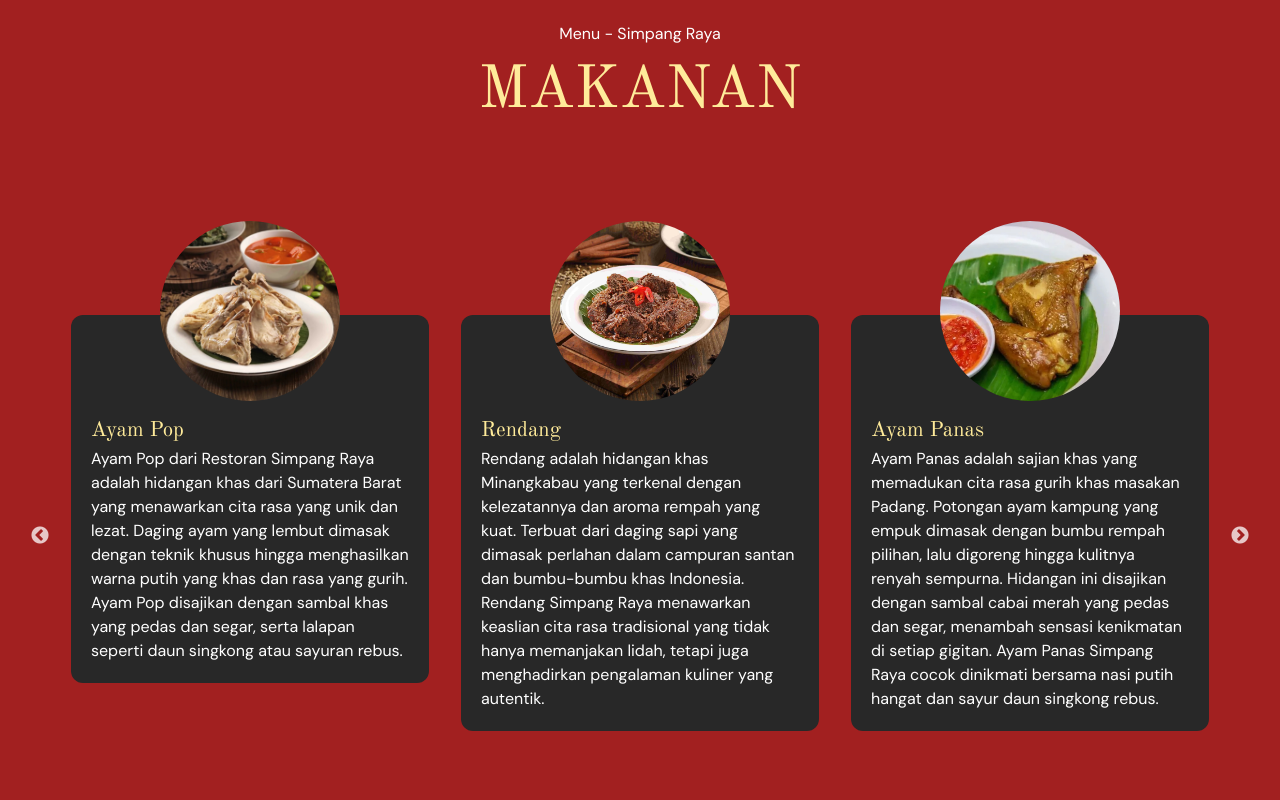
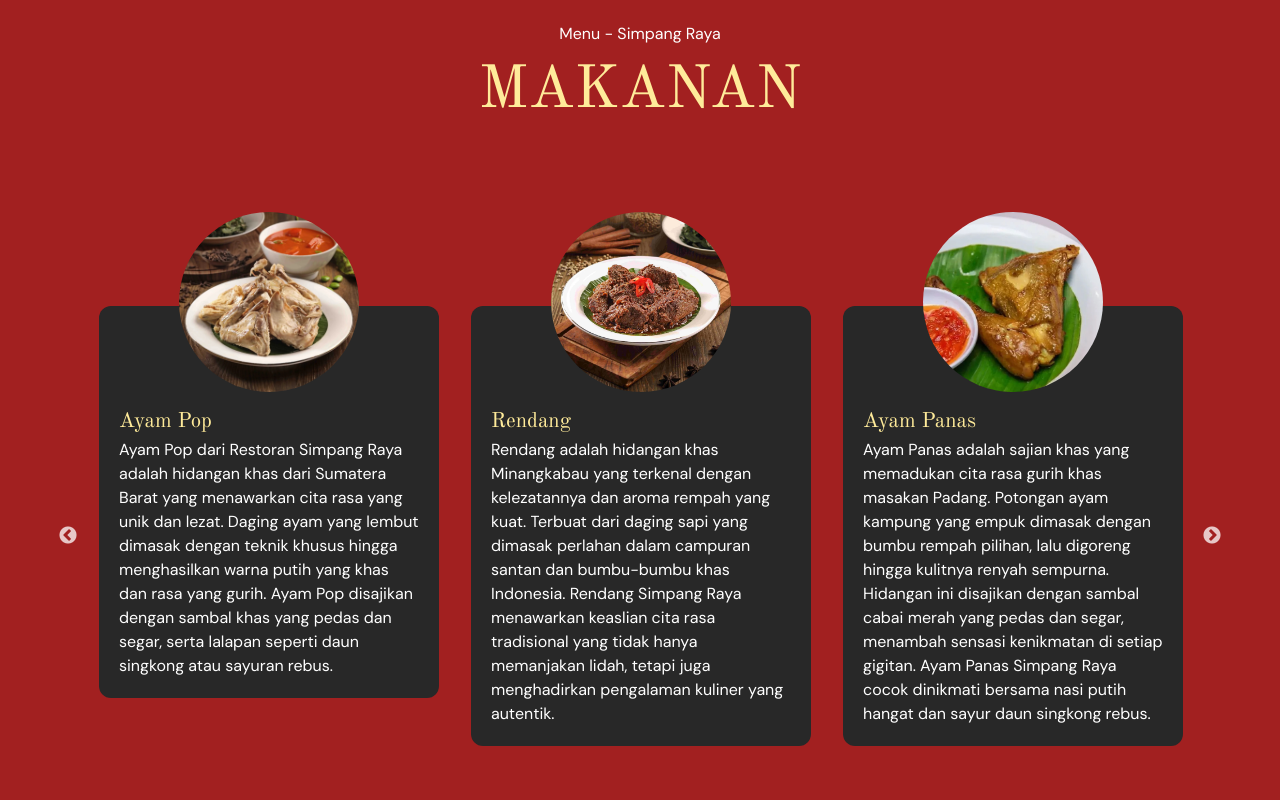
Before and after one commit to malvz22/simpang-raya, a Next.js app: page / in a window 1280 px wide. Shown: the part 2300-3100 px from the top of the page. Built offline with nearby package versions, Linux system fonts and the light colour scheme.

Commit message:
fix:Responsive sliders

```diff
--- a/src/app/Components/SliderDessert.tsx
+++ b/src/app/Components/SliderDessert.tsx
@@ -9,10 +9,26 @@
   const settings = {
     dots: false,
     arrows: true,
+    slidesToScroll: 1,
     slidesToShow: 3,
-    slidesToScroll: 1,
     infinite: true,
     adaptiveHeight: true,
+    responsive: [
+      {
+        breakpoint: 1024,
+        settings: {
+          slidesToShow: 2,
+          slidesToScroll: 1,
+        },
+      },
+      {
+        breakpoint: 768,
+        settings: {
+          slidesToShow: 1,
+          slidesToScroll: 1,
+        },
+      },
+    ],
   };
   return (
     <>
--- a/src/app/Components/SliderMakanan.tsx
+++ b/src/app/Components/SliderMakanan.tsx
@@ -9,10 +9,26 @@
   const settings = {
     dots: false,
     arrows: true,
+    slidesToScroll: 1,
     slidesToShow: 3,
-    slidesToScroll: 1,
     infinite: true,
     adaptiveHeight: true,
+    responsive: [
+      {
+        breakpoint: 1024,
+        settings: {
+          slidesToShow: 2,
+          slidesToScroll: 1,
+        },
+      },
+      {
+        breakpoint: 768,
+        settings: {
+          slidesToShow: 1,
+          slidesToScroll: 1,
+        },
+      },
+    ],
   };
   return (
     <>
--- a/src/app/Components/SliderMinuman.tsx
+++ b/src/app/Components/SliderMinuman.tsx
@@ -9,10 +9,26 @@
   const settings = {
     dots: false,
     arrows: true,
+    slidesToScroll: 1,
     slidesToShow: 3,
-    slidesToScroll: 1,
     infinite: true,
     adaptiveHeight: true,
+    responsive: [
+      {
+        breakpoint: 1024,
+        settings: {
+          slidesToShow: 2,
+          slidesToScroll: 1,
+        },
+      },
+      {
+        breakpoint: 768,
+        settings: {
+          slidesToShow: 1,
+          slidesToScroll: 1,
+        },
+      },
+    ],
   };
   return (
     <>
--- a/src/app/page.tsx
+++ b/src/app/page.tsx
@@ -239,7 +239,7 @@
         </div>
       </div>
       <div className="max-w-full bg-[#A22020]">
-        <div className="max-w-[1170px] mx-auto flex flex-col py-20">
+        <div className="max-w-[1170px] mx-auto flex flex-col py-20 px-7">
           <p className="text-white text-center text-[16px]">
             Menu - Simpang Raya
           </p>
@@ -251,6 +251,11 @@
           <SliderDessert />
         </div>
       </div>
+      <div className="max-w-[1170px] mx-auto flex flex-col py-20">
+        <h1 className="text-center text-[60px] text-[#A22020]">
+          CABANG SIMPANG RAYA
+        </h1>
+      </div>
     </>
   );
 }
```
